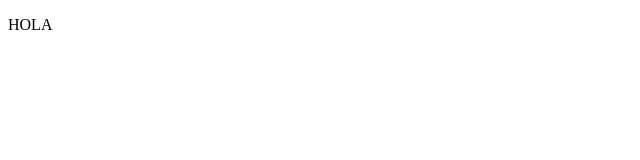
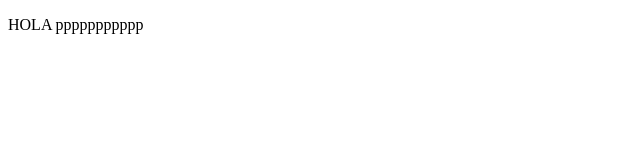
Before and after one commit to cepcrash/PPP, a plain HTML site: page index.html in a window 1280 px wide. Shown: the whole page, without its empty margins (0-640 px from the left). Drawn offline with Linux system fonts and the light colour scheme.

Commit message:
first commitcambios

```diff
--- a/index.html
+++ b/index.html
@@ -8,7 +8,7 @@
 </head>
 <body>
     <p>HOLA
-
+        ppppppppppp
     </p>
 </body>
 </html>
```
